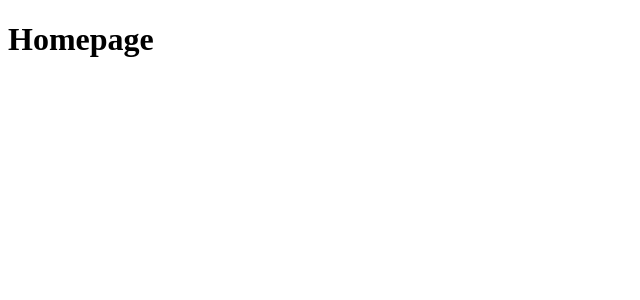
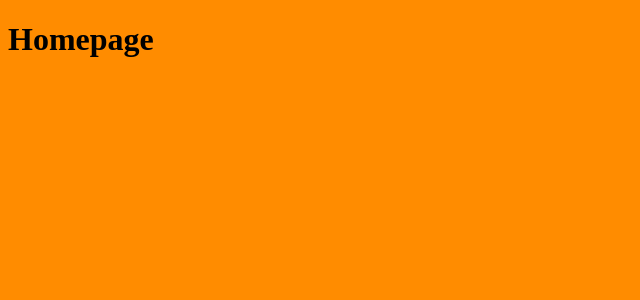
Before and after one commit to alarasuarez/alarasuarez.work, a Jekyll site: the page built from index.md, in a window 1280 px wide. Shown: the top 300 px of the page, without its empty margins (0-640 px from the left). Built offline with Jekyll 4.4.1, drawn with Linux system fonts in a browser that asks for light colours.

Commit message:
Update default.html

```diff
--- a/_layouts/default.html
+++ b/_layouts/default.html
@@ -7,7 +7,7 @@
   <title>{{site.title}}</title>
 
   <style>
-    body {background: red-orange; }
+    body {background: darkorange; }
   </style>
 
 </head>
```
